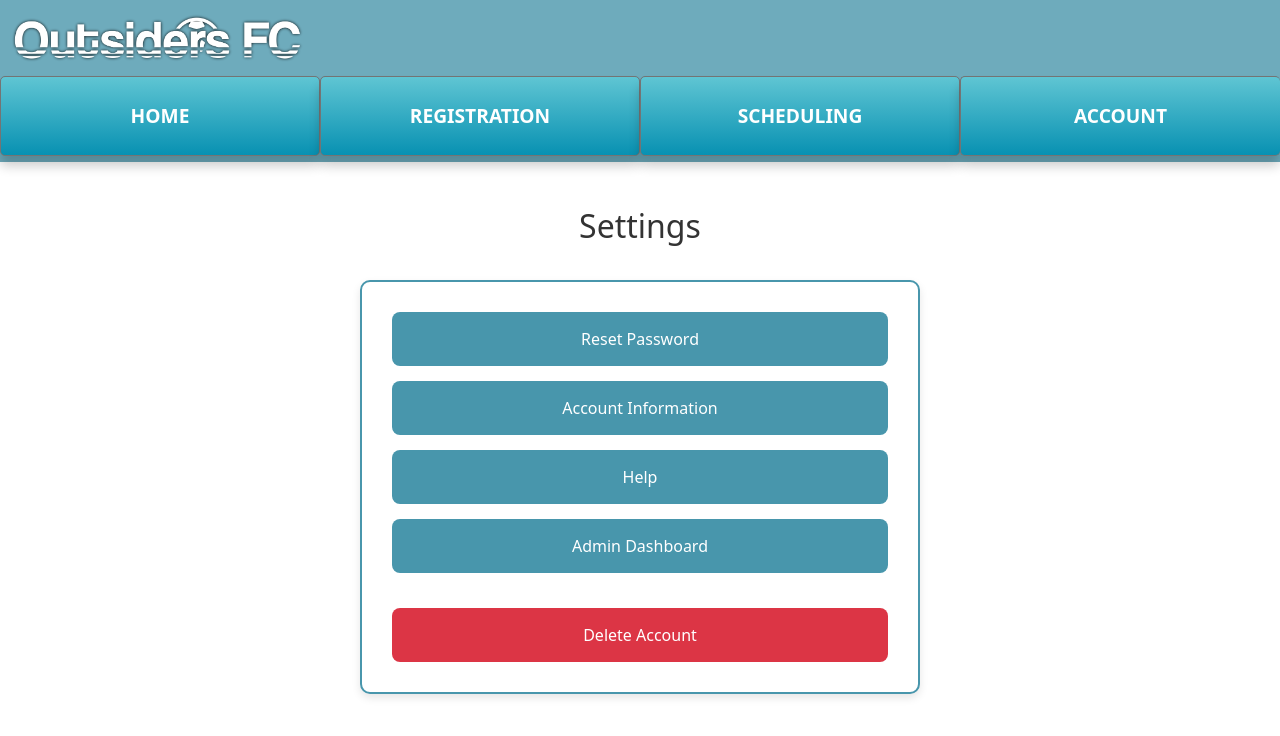
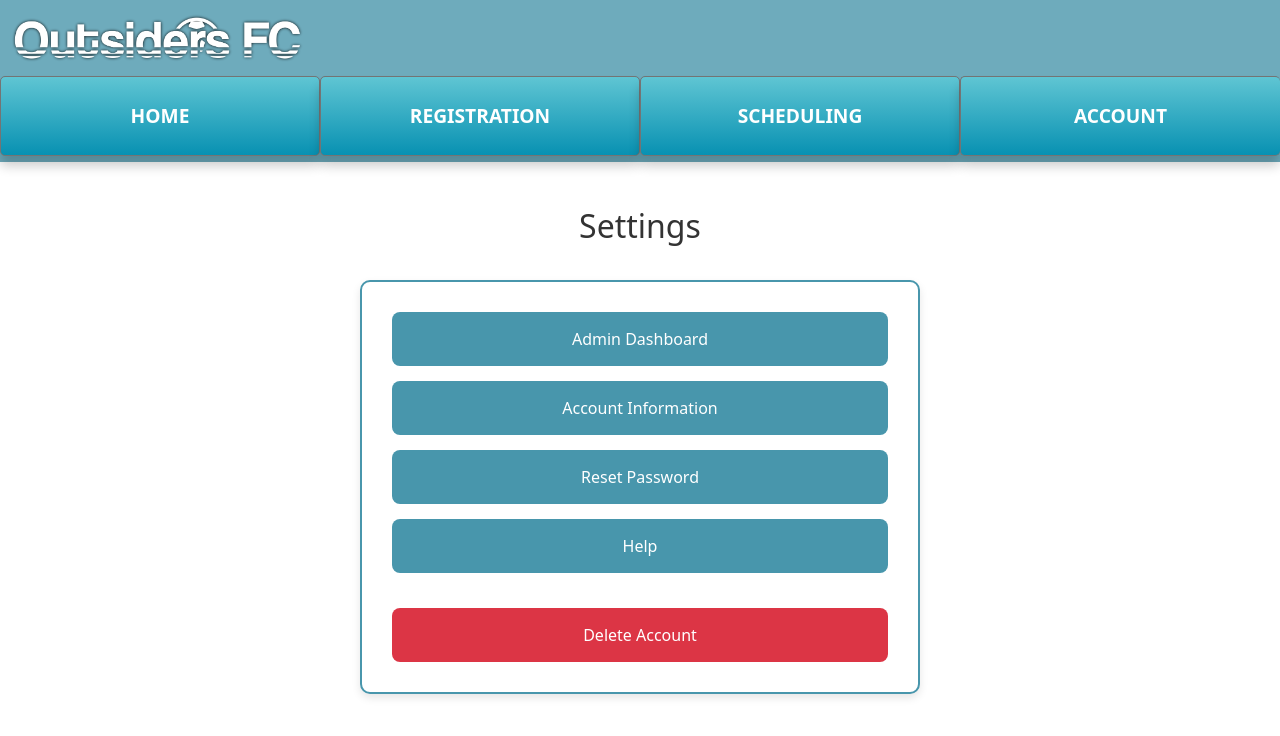
Before and after one commit to Lukkex/outsiders, a React (Create React App) app: page /settings in a window 1280 px wide. Shown: the top 736 px of the page. Built offline with nearby package versions, Linux system fonts and the light colour scheme; what aws-amplify would draw is missing.

Commit message:
Reorganized Settings page

```diff
--- a/src/components/Pages/Settings.js
+++ b/src/components/Pages/Settings.js
@@ -20,22 +20,24 @@ function Settings() {
                 <div className="settings-form-container">
                     <form onSubmit={handleSubmit}>
                         <div className="settings-button-group">
-                            <button type="submit" className="settings-button">
-                                Reset Password
-                            </button>
+                            <Link to="/admindashboard" className="settings-link">
+                                <button type="button" className="settings-button">
+                                    Admin Dashboard
+                                </button>
+                            </Link>
                             <Link to="/accountinfo" className="settings-link">
                                 <button type="button" className="settings-button">
                                     Account Information
                                 </button>
                             </Link>
+                            <Link to="/login">
+                                <button type="submit" className="settings-button">
+                                    Reset Password
+                                </button>
+                            </Link>
                             <Link to="/help" className="settings-link">
                                 <button type="button" className="settings-button">
                                     Help
-                                </button>
-                            </Link>
-                            <Link to="/admindashboard" className="settings-link">
-                                <button type="button" className="settings-button">
-                                    Admin Dashboard
                                 </button>
                             </Link>
                             <button type="submit" className="settings-button delete-button">
```
